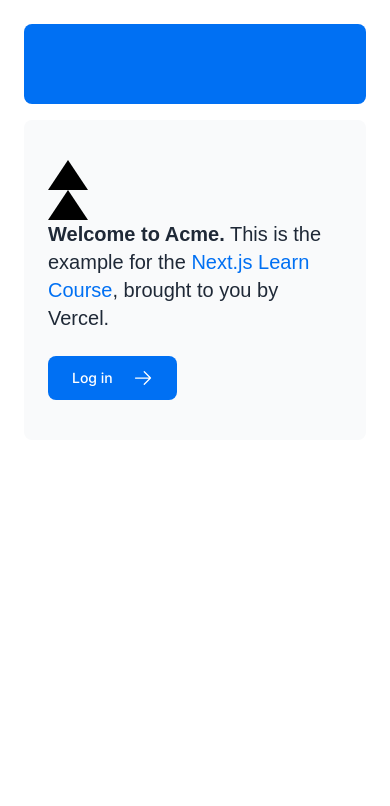
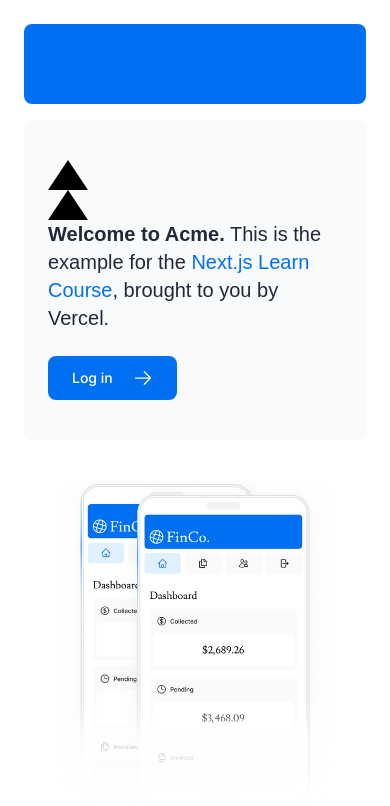
Before and after one commit to Omid-Sargazi/nextjs-dashboard, a Next.js app: page / in a window 390 px wide. Shown: the top 806 px of the page. Built offline with nearby package versions, Linux system fonts and the light colour scheme; a web font is replaced by a local one.

Commit message:
add image and responsive that

```diff
--- a/app/page.tsx
+++ b/app/page.tsx
@@ -3,6 +3,7 @@
 import { ArrowRightIcon } from '@heroicons/react/24/outline';
 import Link from 'next/link';
 import {lusitana} from "./ui/fonts"
+import Image from "next/image";
 
 
 export default function Page() {
@@ -33,6 +34,22 @@
         </div>
         <div className="flex items-center justify-center p-6 md:w-3/5 md:px-28 md:py-12">
           {/* Add Hero Images Here */}
+          <Image
+          src="/hero-desktop.png"
+          width={1000}
+          height={760}
+          className="hidden md:block"
+          alt="Screenshots of the dashboard project showing desktop version"
+      />
+      <Image
+      className=" block md:hidden"
+      src="/hero-mobile.png"
+      width={560}
+      height={620}
+      alt="Screenshots of the dashboard project showing desktop version"
+      />
+
+
         </div>
       </div>
     </main>
--- a/app/ui/fonts.ts
+++ b/app/ui/fonts.ts
@@ -5,5 +5,5 @@
 export const lusitana = Lusitana({
     subsets: ['latin'],
     display: 'swap',
-    weight:"400"
+    weight:["400","700"],
   })
```
